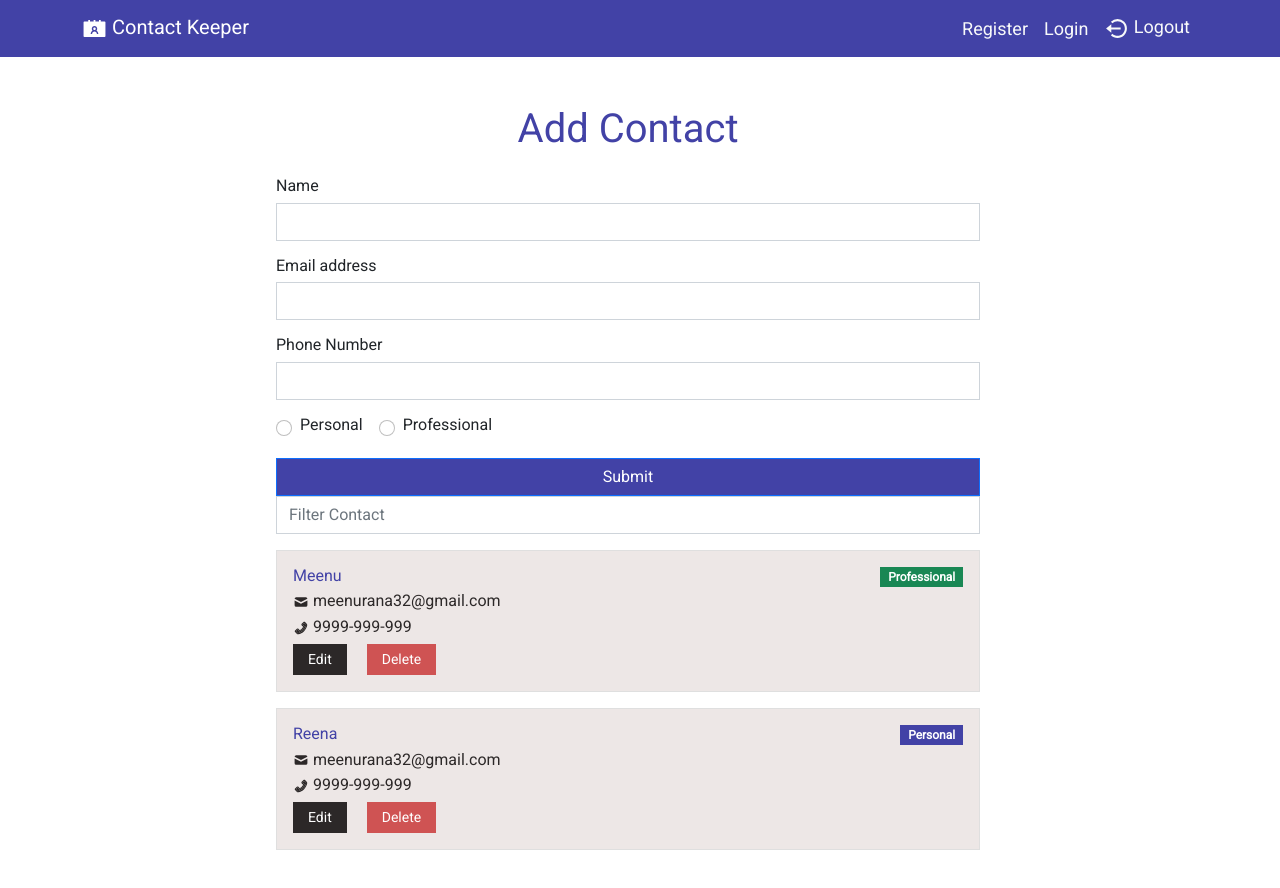
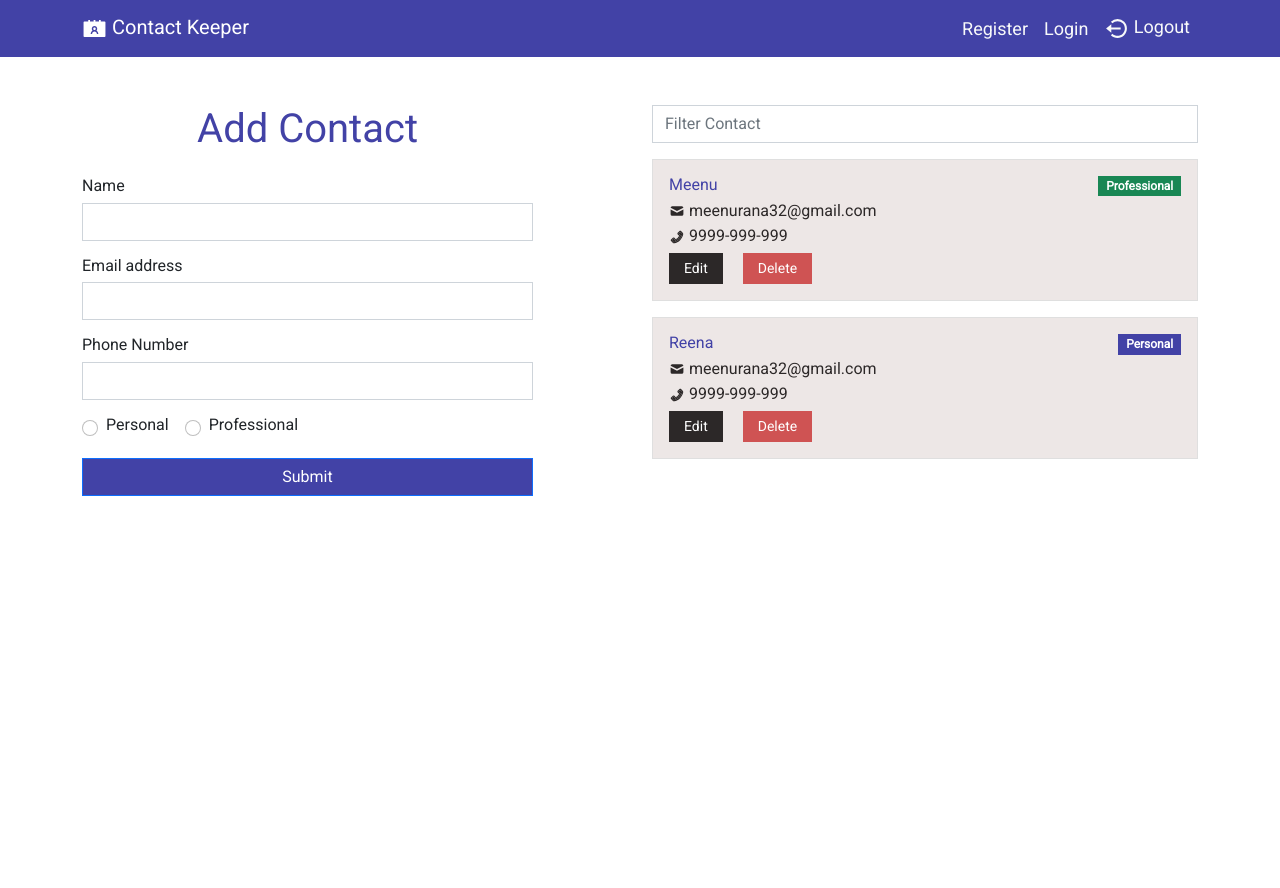
Before and after one commit to rrankawat/contact-app, a React (Create React App) app: page / in a window 1280 px wide. Shown: the top 888 px of the page. After the commit the page ends 800 px from the top, so only its background shows below. Built offline with nearby package versions, Linux system fonts and the light colour scheme.

Commit message:
Dashboard UI Fix

```diff
--- a/src/pages/Dashboard.js
+++ b/src/pages/Dashboard.js
@@ -4,9 +4,8 @@ import { AiTwotonePhone } from 'react-icons/ai';
 
 const Dashboard = () => {
   return (
-    <div className="container">
-      <div className="row w-100 d-flex  justify-content-center ">
-        <div className="form col-12 col-md-8 col-xxl-5 ">
+    <div className="row">
+      <div className="form col-md-5 mb-5">
         <div className="form-heading mb-4 text-center">
           <h1>
             <span className="heading-default-primary"> Add Contact</span>
@@ -53,7 +52,7 @@ const Dashboard = () => {
           </button>
         </div>
       </div>
-        <div className="form col-12 col-md-8 col-xxl-5 ">
+      <div className="form col-md-6 offset-md-1">
         <input
           className="form-control input"
           type="text"
@@ -72,10 +71,7 @@ const Dashboard = () => {
               <p className="contact-number">
                 <AiTwotonePhone /> 9999-999-999
               </p>
-                <button
-                  type="button"
-                  className="btn btn-edit btn-sm btn-primary"
-                >
+              <button type="button" className="btn btn-edit btn-sm btn-primary">
                 Edit
               </button>
               <button
@@ -98,10 +94,7 @@ const Dashboard = () => {
               <p className="contact-number">
                 <AiTwotonePhone /> 9999-999-999
               </p>
-                <button
-                  type="button"
-                  className="btn btn-edit btn-sm btn-primary"
-                >
+              <button type="button" className="btn btn-edit btn-sm btn-primary">
                 Edit
               </button>
               <button
@@ -115,7 +108,6 @@ const Dashboard = () => {
         </div>
       </div>
     </div>
-    </div>
   );
 };
 
--- a/src/pages/Login.js
+++ b/src/pages/Login.js
@@ -1,4 +1,4 @@
-import React, { useState } from 'react';
+import React, { useState, useEffect } from 'react';
 import { useHistory } from 'react-router-dom';
 import axios from 'axios';
 import validate from '../utils/validate';
@@ -20,12 +20,26 @@ const Login = () => {
     msg: '',
   });
 
+  useEffect(() => {
+    return () => {
+      setEmail('');
+      setPassword('');
+      setAlert({
+        display: false,
+        type: '',
+        msg: '',
+      });
+    };
+  }, []);
+
   const handleSubmit = async (e) => {
     e.preventDefault();
 
     // Check
     const resErrors = validate({ email, password });
     setErrors(resErrors);
+
+    console.log(resErrors);
 
     // API Call
     if (resErrors.count === 0) {
@@ -51,13 +65,13 @@ const Login = () => {
         history.push('/');
 
         // Reset vars
-        setEmail('');
-        setPassword('');
-        setAlert({
-          display: false,
-          type: '',
-          msg: '',
-        });
+        // setEmail('');
+        // setPassword('');
+        // setAlert({
+        //   display: false,
+        //   type: '',
+        //   msg: '',
+        // });
       } catch (err) {
         if (!err.response.data.success) {
           setAlert({
--- a/src/utils/validate.js
+++ b/src/utils/validate.js
@@ -3,28 +3,28 @@ const validate = (inputs) => {
   const { name, email, password, confirmPassword } = inputs;
 
   // Check Name
-  if (!name) {
+  if (name === '') {
     errors.name = 'Name is required';
   }
 
   // Check Email
-  if (!email) {
+  if (email === '') {
     errors.email = 'Email is required';
   } else if (!/^[A-Z0-9._%+-]+@[A-Z0-9.-]+\.[A-Z]{2,}$/i.test(email)) {
     errors.email = 'This email is not valid';
   }
 
   // Check Password
-  if (!password) {
+  if (password === '') {
     errors.password = 'Password is required';
   } else if (password.length < 6) {
     errors.password = 'Password length should be 6 chars or more';
   }
 
   // Check Confirm Password
-  if (!confirmPassword) {
+  if (confirmPassword === '') {
     errors.confirmPassword = 'Confirm Password is required';
-  } else if (confirmPassword !== password) {
+  } else if (confirmPassword && confirmPassword !== password) {
     errors.confirmPassword = 'Password do not match';
   }
 
```
Lines whose indentation alone changed are shown as unchanged.
